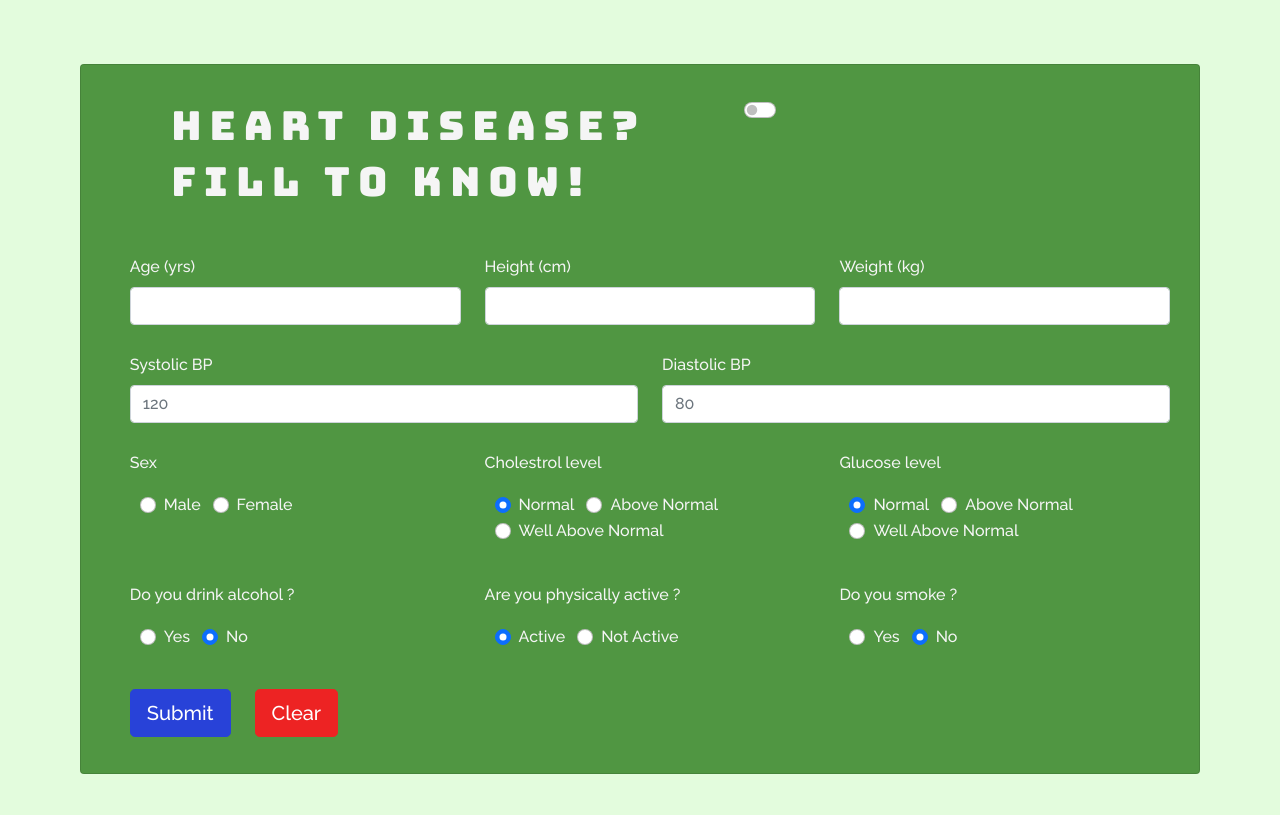
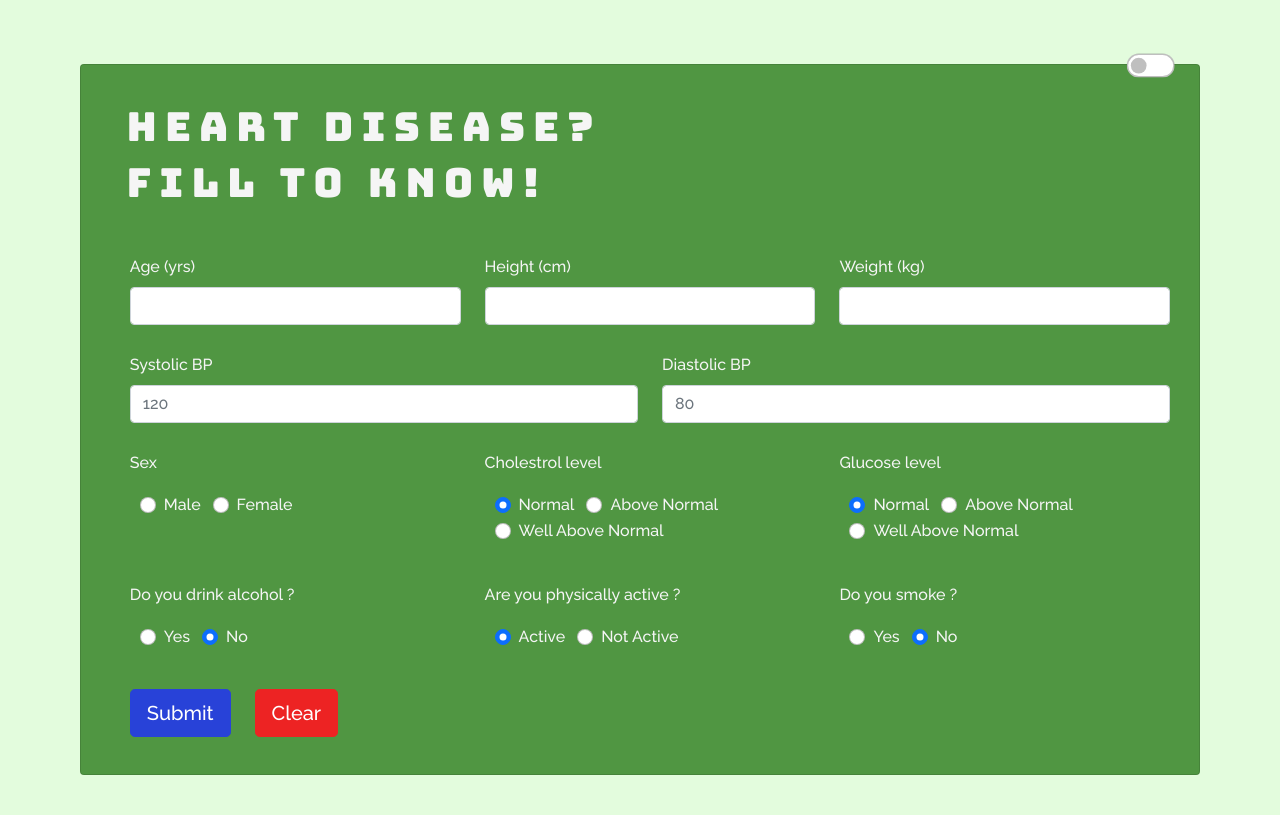
Before and after one commit to DebangshuB/CardioUIDeploy, a Flask app: page / in a window 1280 px wide. Shown: the top 815 px of the page. Run offline with Flask 2, Linux system fonts and the light colour scheme.

Commit message:
Added Slider

```diff
--- a/static/index.css
+++ b/static/index.css
@@ -35,7 +35,7 @@ h1 {
     font-family: 'Bungee', cursive !important;
     letter-spacing: .5rem !important;
     line-height: 3.5rem;
-    margin: 1% 3% !important;
+    margin: 1% 3% 1% 1% !important;
 }
 
 p {
@@ -43,8 +43,8 @@ p {
 }
 
 .switch {
-    margin: 1% 3% !important;
-    float: right;
+    margin: 4% 3% 4% 6% !important;
+    transform: scale(1.5) translateX(100%) translateY(-100%);
 }
 
 
@@ -166,6 +166,9 @@ p {
     .card {
         margin: 5px;
     }
+    .switch {
+        transform: scale(1);
+    }
 }
 
 
--- a/templates/home.html
+++ b/templates/home.html
@@ -1,8 +1,8 @@
 {% extends "boilerplate.html" %}{% block content %}
 <div class="card card-main">
-    <div class="container row">
-        <h1 class="col-md-6">Heart Disease? <br>Fill to know!</h1>
-        <div class="form-check form-switch col-md-4 switch">
+    <div class="row">
+        <h1 class="col-md-9">Heart Disease? <br>Fill to know!</h1>
+        <div class="form-check form-switch col-md-1 switch">
             <input class="form-check-input " type="checkbox" id="flexSwitchCheckDefault">
         </div>
     </div>
```
